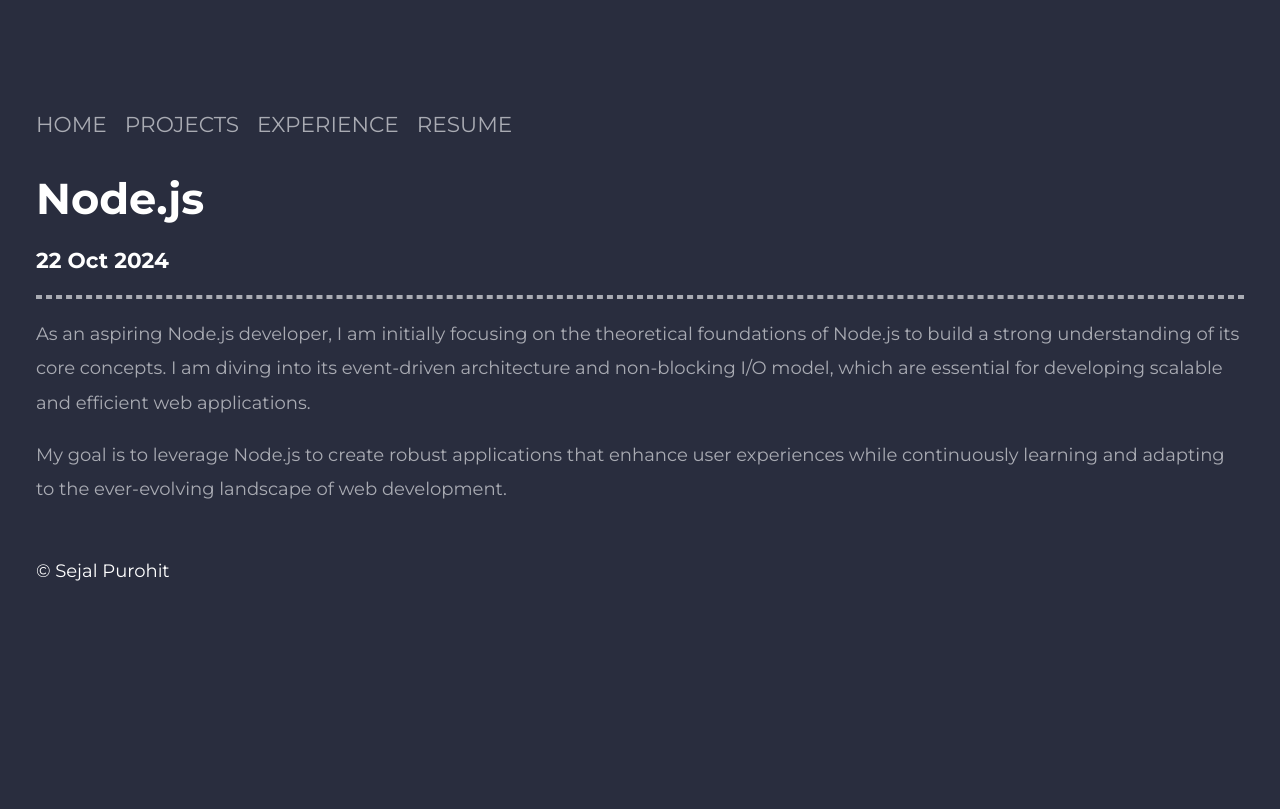
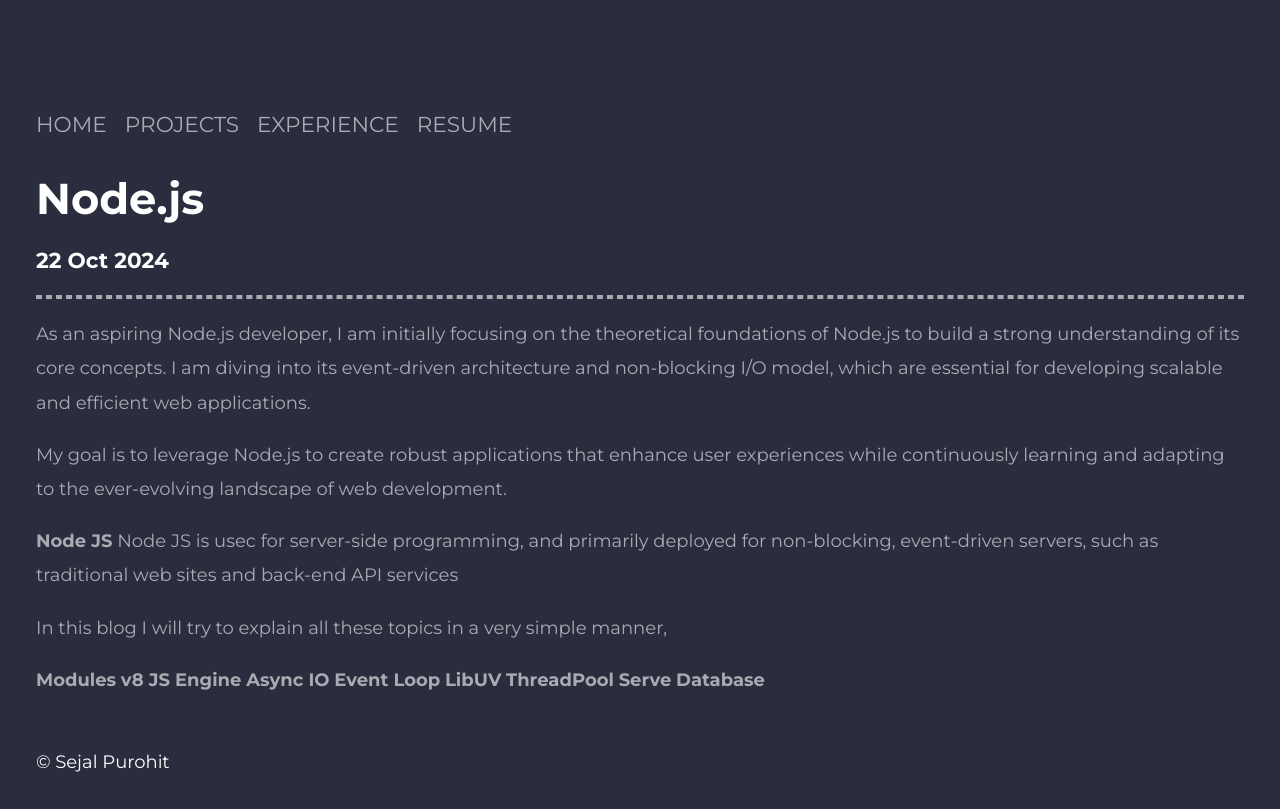
Before and after one commit to sejalpurohit/sejalpurohit.github.io, a Jekyll site: the page built from _posts/2024-10-22-Node.md, in a window 1280 px wide, cut to the strip 294-1103 px from the top of the page. Built offline with Jekyll 4.4.1, drawn with Linux system fonts in a browser that asks for light colours; nearby versions of some CDN libraries; before the commit the page ends 912 px from its top, so only the background shows below that.

Commit message:
node article updated

```diff
--- a/_posts/2024-10-22-Node.md
+++ b/_posts/2024-10-22-Node.md
@@ -9,3 +9,18 @@ image: /assets/uploads/node.jpg
 As an aspiring Node.js developer, I am initially focusing on the theoretical foundations of Node.js to build a strong understanding of its core concepts. I am diving into its event-driven architecture and non-blocking I/O model, which are essential for developing scalable and efficient web applications.
 
 My goal is to leverage Node.js to create robust applications that enhance user experiences while continuously learning and adapting to the ever-evolving landscape of web development.
+
+
+**Node JS**
+Node JS is usec for server-side programming, and primarily deployed for non-blocking, event-driven servers, such as traditional web sites and back-end API services
+
+In this blog I will try to explain all these topics in a very simple manner,
+
+**Modules**
+**v8 JS Engine**
+**Async IO**
+**Event Loop**
+**LibUV**
+**ThreadPool**
+**Serve**
+**Database**
```
